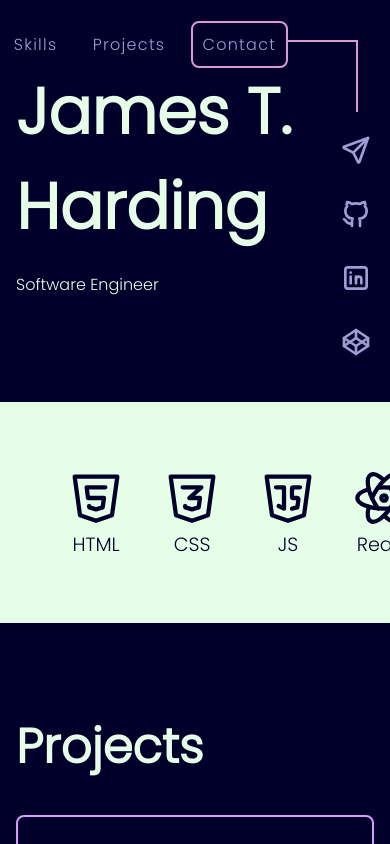
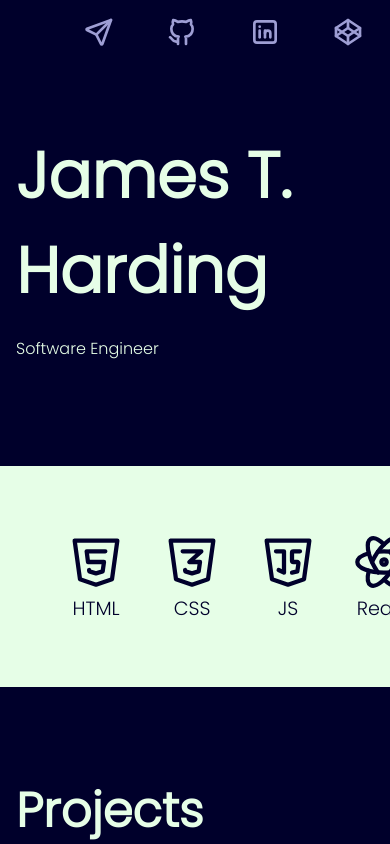
Before and after one commit to empowermint/empowermint, a Next.js app: page / in a window 390 px wide. Shown: the top 844 px of the page. Built offline with nearby package versions, Linux system fonts and the light colour scheme.

Commit message:
Improve menu responsiveness

```diff
--- a/components/mainMenu/mainMenu.module.css
+++ b/components/mainMenu/mainMenu.module.css
@@ -4,7 +4,7 @@
   font-weight: 100;
   letter-spacing: .08em;
   mix-blend-mode: difference;
-  position: fixed;
+  position: static;
 }
 
 .menu ul {
@@ -31,6 +31,32 @@
 }
 
 .menu_main {
+  display: none;
+}
+
+.menu_contact {
+  margin: var(--pad-x-small);
+}
+
+.menu_contact ul {
+  flex-direction: row;
+  gap: var(--pad-med);
+  place-content: end;
+}
+
+.menu_contact svg {
+  width: 2em;
+  height: 2em;
+  vertical-align: middle;
+}
+
+@media screen and (min-width: 80ch){
+  .menu {
+    position: fixed;
+  }
+
+  .menu_main {
+    display: flex;
     top: var(--pad-med);
     right: calc(var(--pad-med) + var(--menu-line-size));
   }
@@ -45,21 +71,16 @@
     position: fixed;
     right: var(--pad-med);
     top: calc(var(--pad-med) + 0.5em);
+    pointer-events: none;
   }
 
   .menu_contact {
     top: calc(var(--pad-med) + var(--menu-line-size) + 2 * var(--pad-x-small));
     right: calc(var(--pad-med) - 1.5em);
+    margin: 0;
   }
 
   .menu_contact ul {
     flex-direction: column;
-  gap: var(--pad-med);
-  align-items: flex-end;
   }
-
-.menu_contact svg {
-  width: 2em;
-  height: 2em;
-  vertical-align: middle;
 }
```
Lines whose indentation alone changed are shown as unchanged.
